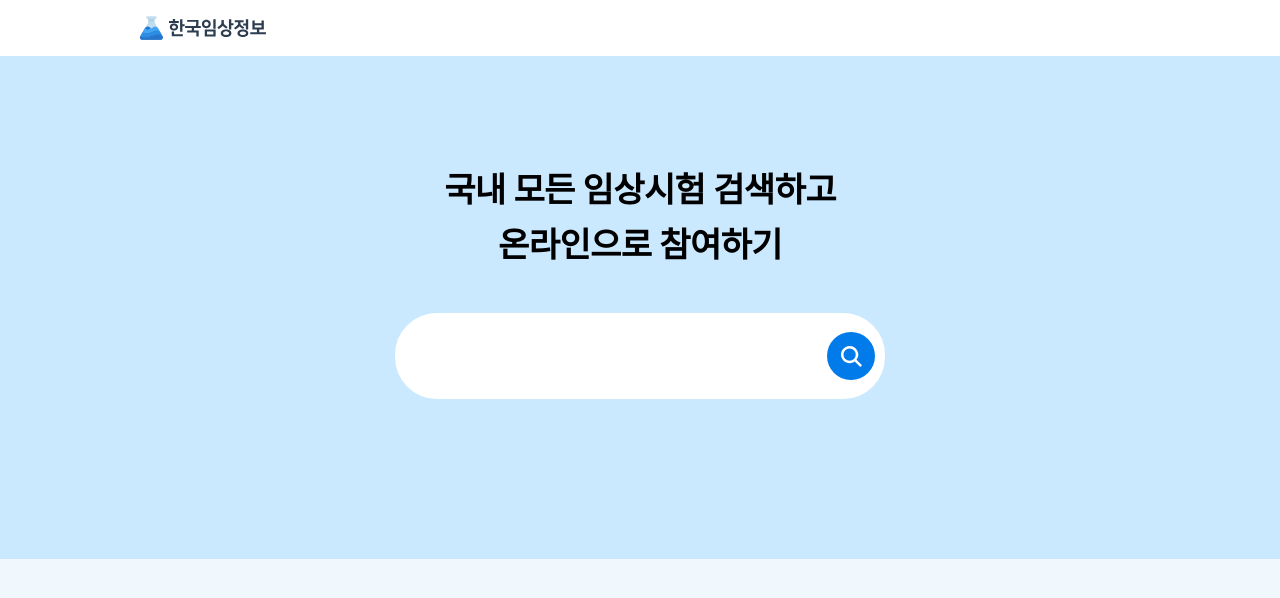
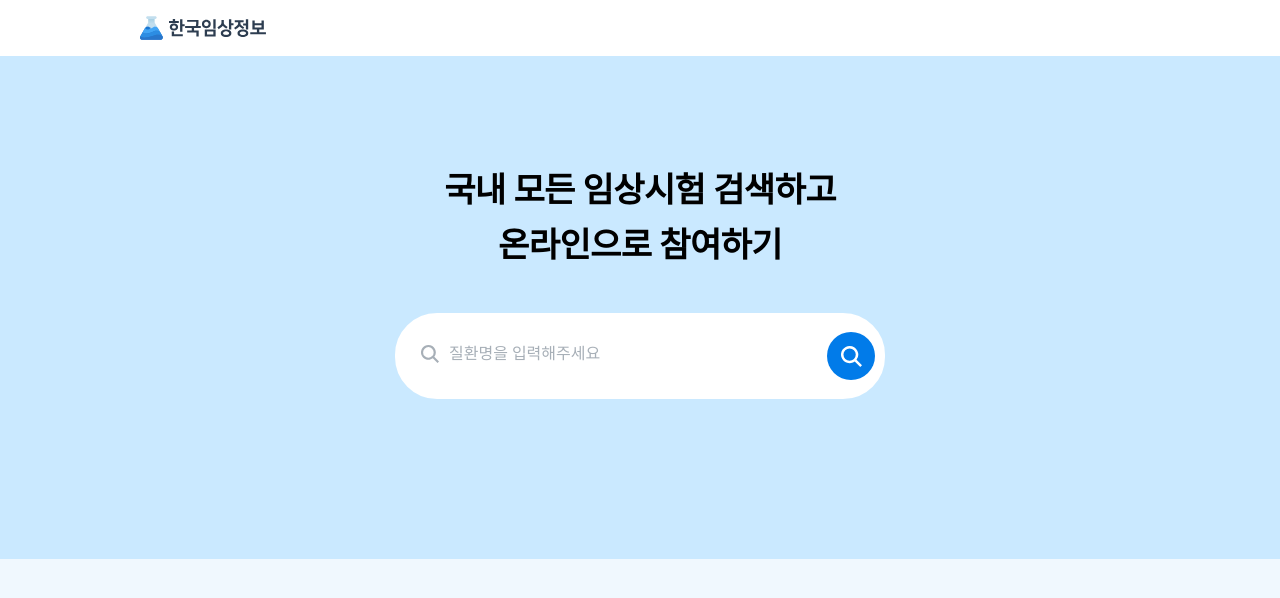
Before and after one commit to SeungrokYoon/search-clinical-trial, a React (Create React App) app: page / in a window 1280 px wide. Shown: the top 598 px of the page. Built offline with nearby package versions, Linux system fonts and the light colour scheme.

Commit message:
style: add placeholder box

```diff
--- a/src/components/Search/ResultSearchIcon.tsx
+++ b/src/components/Search/ResultSearchIcon.tsx
@@ -1,9 +1,11 @@
-function ResultSearchIcon() {
+function ResultSearchIcon({ width, height }: { width: number; height: number }) {
   return (
     <svg
       fill="currentColor"
+      height={height}
       preserveAspectRatio="none"
       viewBox="0 0 16 16"
+      width={width}
       xmlns="http://www.w3.org/2000/svg"
     >
       <path d="M6.56 0a6.56 6.56 0 015.255 10.49L16 14.674 14.675 16l-4.186-4.184A6.56 6.56 0 116.561 0zm0 1.875a4.686 4.686 0 100 9.372 4.686 4.686 0 000-9.372z"></path>
--- a/src/components/Search/Search.tsx
+++ b/src/components/Search/Search.tsx
@@ -22,8 +22,7 @@ function Search() {
         changeFocus={(idx: number) => {
           setFocusedIndex(idx)
         }}
-        error={isError}
-        loading={isLoading}
+        focus={focusedIndex}
         onSearch={fetchData}
       />
       <SearchResult<SickObj>
@@ -33,7 +32,7 @@ function Search() {
         loading={isLoading}
         renderItem={(item, index) => (
           <ResultItem>
-            <ResultSearchIcon />
+            <ResultSearchIcon height={18} width={18} />
             <ResultText
               key={item.sickCd}
               $focused={index === focus}
@@ -64,9 +63,7 @@ const ResultItem = styled.li`
   align-items: center;
   padding: 8px 30px;
   & svg {
-    width: 18px;
-    height: 18px;
-    fill: ${({ theme }) => theme.color.searchTitleText};
+    fill: ${({ theme }) => theme.color.placeholder};
     margin-right: 10px;
   }
   cursor: pointer;
--- a/src/components/Search/SearchInput.tsx
+++ b/src/components/Search/SearchInput.tsx
@@ -1,6 +1,7 @@
 import { ChangeEvent } from 'react'
 import styled from 'styled-components'
 
+import ResultSearchIcon from './ResultSearchIcon'
 import SearchIconButton from './SearchIconButton'
 import { selectSearch, setSearchTerm } from './searchSlice'
 import useDebounce from '../../hooks/useDebounce'
@@ -9,13 +10,12 @@ import { useAppSelector, useAppDispatch } from '../../store/reduxHooks'
 const DEBOUNCE_INTERVAL = 1000
 
 interface SearchInputProps {
-  loading: boolean
-  error: boolean
+  focus: number
   onSearch: (searchTerm: string) => Promise<void>
   changeFocus: (idx: number) => void
 }
 
-function SearchInput({ loading, error, onSearch, changeFocus }: SearchInputProps) {
+function SearchInput({ focus, onSearch, changeFocus }: SearchInputProps) {
   const { searchTerm } = useAppSelector(selectSearch)
   const dispatch = useAppDispatch()
 
@@ -33,10 +33,18 @@ function SearchInput({ loading, error, onSearch, changeFocus }: SearchInputProps
     handleSearch(value)
   }
 
+  const blurWithEmptyInput = focus < -1 && searchTerm.length === 0
+
   return (
     <SearchInputWrapper>
       <Container>
         <InputWrapper>
+          {blurWithEmptyInput && (
+            <PlaceHolderBox>
+              <ResultSearchIcon height={18} width={18} />
+              질환명을 입력해주세요
+            </PlaceHolderBox>
+          )}
           <label htmlFor="searchInput">
             <StyledInput
               name="q"
@@ -81,6 +89,7 @@ const Container = styled.div`
 `
 
 const InputWrapper = styled.div`
+  position: relative;
   width: 100%;
   padding: 20px 10px 20px 24px;
 `
@@ -93,6 +102,7 @@ const StyledInput = styled.input`
   padding-right: 20px;
   padding-top: 12px;
   padding-bottom: 12px;
+  caret-color: ${({ theme }) => theme.color.caret};
   cursor: pointer;
 `
 
@@ -100,3 +110,18 @@ const ButtonWrapper = styled.div`
   width: fit-content;
   height: fit-content;
 `
+
+const PlaceHolderBox = styled.div`
+  position: absolute;
+  top: 30px;
+  display: flex;
+  align-items: center;
+  color: ${({ theme }) => theme.color.placeholder};
+  pointer-events: none;
+  width: 100%;
+  margin-right: 12px;
+  & svg {
+    fill: ${({ theme }) => theme.color.placeholder};
+    margin-right: 10px;
+  }
+`
--- a/src/components/Search/SearchResult.tsx
+++ b/src/components/Search/SearchResult.tsx
@@ -25,7 +25,7 @@ function SearchResult<T>({ data, renderItem, isOpen, loading }: SearchResultProp
             <SearchSubText>최근 검색어가 없습니다</SearchSubText>
             <HorizontalDivider />
           </>
-        )}{' '}
+        )}
         {searchBarEmpty && <SearchMainText>추천 검색어로 검색해보세요</SearchMainText>}
         {!searchBarEmpty && data && <SearchMainText>추천 검색어</SearchMainText>}
         {loading ? (
--- a/src/hooks/useKeyboardNavigation.ts
+++ b/src/hooks/useKeyboardNavigation.ts
@@ -1,6 +1,6 @@
 import { useCallback, useEffect, useReducer, useState } from 'react'
 
-const INITIAL_INDEX = -1
+const INITIAL_INDEX = -2
 const KEY_MAP = {
   ARROW_DOWN: 'ArrowDown',
   ARROW_UP: 'ArrowUp',
--- a/src/style/constants/color.ts
+++ b/src/style/constants/color.ts
@@ -8,6 +8,8 @@ export interface ColorType {
   searchTitleText: string
   shadow: string
   divider: string
+  placeholder: string
+  caret: string
 }
 
 export const color: ColorType = {
@@ -20,6 +22,8 @@ export const color: ColorType = {
   searchTitleText: 'rgb(105, 112, 119)',
   shadow: 'rgba(214, 214, 214, 1)',
   divider: `rgb(236, 239, 241)`,
+  placeholder: 'rgb(167,175,183)',
+  caret: 'rgb(25, 118, 210)',
 } as const
 
 export default color
```
